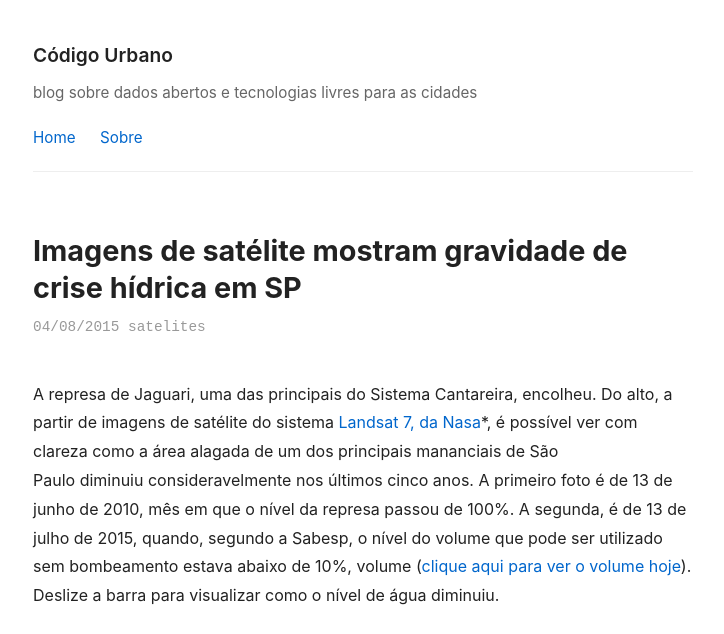
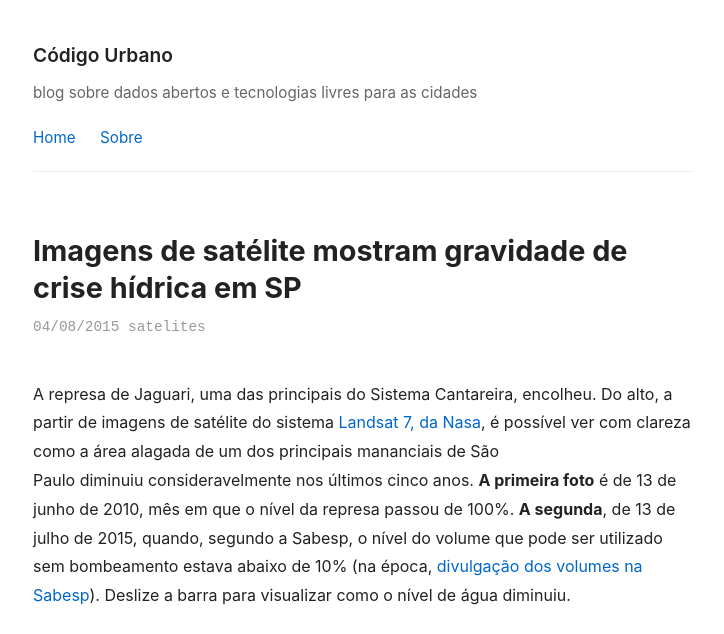
Before and after one commit to codigourbano/website, a Jekyll site: the page built from _posts/2015-08-04-imagens-de-satelite-mostram-gravidade-de-crise-hidrica-em-sp.md, in a window 1280 px wide and 1400 px high, cut to the strip 0-634 px from the top of the window. Shown: the whole strip, without its empty margins (277-1001 px from the left). Built offline with Jekyll 4.4.1, drawn with Linux system fonts in a browser that asks for light colours; some of the changed text lies outside the part shown.

Commit message:
fix(post): crise hídrica 2015 — grammar, Mananciais archive, footer notes
Fix A primeiro→A primeira; https Landsat; Sabesp volumes via Wayback;
replace dead mananciais.tk/mananciais.tk with Archive link and HTML
figure; split Lei do Desmatamento heading; Resemble figure as HTML;
move Landsat7/Mananciais footnotes into editors-note--footer.

Made-with: Cursor

```diff
--- a/_posts/2015-08-04-imagens-de-satelite-mostram-gravidade-de-crise-hidrica-em-sp.md
+++ b/_posts/2015-08-04-imagens-de-satelite-mostram-gravidade-de-crise-hidrica-em-sp.md
@@ -18,21 +18,22 @@ tags:
 coverImage: "output_Thx4nb.gif"
 ---
 
-A represa de Jaguari, uma das principais do Sistema Cantareira, encolheu. Do alto, a partir de imagens de satélite do sistema [Landsat 7, da Nasa](http://landsatlook.usgs.gov/viewer.html)\*, é possível ver com clareza como a área alagada de um dos principais mananciais de São Paulo diminuiu consideravelmente nos últimos cinco anos. A primeiro foto é de 13 de junho de 2010, mês em que o nível da represa passou de 100%. A segunda, é de 13 de julho de 2015, quando, segundo a Sabesp, o nível do volume que pode ser utilizado sem bombeamento estava abaixo de 10%, volume ([clique aqui para ver o volume hoje](http://www2.sabesp.com.br/mananciais/DivulgacaoSiteSabesp.aspx)). Deslize a barra para visualizar como o nível de água diminuiu.
+A represa de Jaguari, uma das principais do Sistema Cantareira, encolheu. Do alto, a partir de imagens de satélite do sistema [Landsat 7, da Nasa](https://landsatlook.usgs.gov/), é possível ver com clareza como a área alagada de um dos principais mananciais de São Paulo diminuiu consideravelmente nos últimos cinco anos. **A primeira foto** é de 13 de junho de 2010, mês em que o nível da represa passou de 100%. **A segunda**, de 13 de julho de 2015, quando, segundo a Sabesp, o nível do volume que pode ser utilizado sem bombeamento estava abaixo de 10% (na época, [divulgação dos volumes na Sabesp](https://web.archive.org/web/20150706125712/http://www2.sabesp.com.br/mananciais/DivulgacaoSiteSabesp.aspx)). Deslize a barra para visualizar como o nível de água diminuiu.
 
 <iframe frameborder="0" class="juxtapose" width="100%" height="356" src="https://cdn.knightlab.com/libs/juxtapose/latest/embed/index.html?uid=1243d17a-4c26-11ea-b9b8-0edaf8f81e27"></iframe>
 
 O inverno começou em 21 de junho e, este ano, as chuvas do primeiro semestre não foram suficientes para recompor o sistema de abastecimento de São Paulo. A cidade entrou na estação mais seca do ano com o Sistema Cantareira em situação delicada.
 
-O encolhimento de uma das principais reservas de água da capital não aconteceu de uma hora para outra. A animação ao lado, feita também com imagens do satélite Landsat 7, da Nasa, ajuda a visualizar como, ano após ano, a represa de Jaguari vem diminuindo. As fotos exibidas em sequência são de 13 de junho de 2010, 18 de abril de 2013, 13 de maio de 2014 e 13 de julho de 2015. De 2003 a 2015, houve variações consideráveis no nível do Sistema Cantareira, como é possível ver no [projeto Mananciais](http://mananciais.tk/)\*\*, mas nunca a situação foi tão grave.
+O encolhimento de uma das principais reservas de água da capital não aconteceu de uma hora para outra. A animação ao lado, feita também com imagens do satélite Landsat 7, da Nasa, ajuda a visualizar como, ano após ano, a represa de Jaguari vem diminuindo. As fotos exibidas em sequência são de 13 de junho de 2010, 18 de abril de 2013, 13 de maio de 2014 e 13 de julho de 2015. De 2003 a 2015, houve variações consideráveis no nível do Sistema Cantareira, como no histórico do projeto **Mananciais** (domínio fora do ar; [captura de 2015 no Internet Archive](https://web.archive.org/web/20151010030149/http://mananciais.tk/)), mas nunca a situação foi tão grave.
 
-[![](/assets/images/05082015-sistema-cantareira-grafico.jpg)](https://www.mananciais.tk/)
+<a href="https://web.archive.org/web/20151010030149/http://mananciais.tk/"><img src="/assets/images/05082015-sistema-cantareira-grafico.jpg" alt="Gráfico do sistema Cantareira no projeto Mananciais (arquivo)" /></a>
 
 Além de não ser novidade, a diminuição do reservatório não é fato isolado na região, onde diferentes reservas e fontes de água secaram nos últimos anos. O fenômeno está ligado não só à redução do volume de chuvas, mas também ao desmatamento e ocupação irregular de áreas de mananciais.
 
 A crise hídrica de São Paulo e a situação do Sistema Cantareira deram forças aos [argumentos utilizados por ambientalistas](http://www.observatorioflorestal.org.br/opiniao/sao-paulo-nao-pode-permitir-retrocessos-em-sua-legislacao-ambiental) para pressionar o governador Geraldo Alckmin (PSDB) na discussão sobre o [Projeto de Lei 219 / 2014](http://www.al.sp.gov.br/propositura/?id=1198504), apelidado de Lei do Desmatamento por flexibilizar e reduzir a preservação ambiental no Estado de São Paulo.
 
 **Lei do Desmatamento**
+
 De autoria dos deputados estaduais Barros Munhoz (PSDB), Campos Machado (PTB), Estevam Galvão (DEM), Itamar Borges (PMDB), José Bittencourt (PSD) e Roberto Morais (PPS), o projeto foi especialmente criticado por, em um momento em que a cidade vive racionamento constante de água, propor a diminuição da proteção de nascentes e olhos d’água, reduzindo a faixa de preservação permanente de 50 metros para apenas 15 metros em áreas consolidadas. O texto também permite que proprietários possam compensar o desmatamento em São Paulo com reflorestamento em outros estados.
 
 <figure>
@@ -51,8 +52,10 @@ O projeto acabou [aprovado pela Assembleia Legislativa no final de 2014](http:/
 
 Para mensurar os efeitos da alteração de legislação nos próximos anos pesquisadores e acadêmicos hoje podem contar com a ajuda de satélites e tecnologias específicas. É fácil estabelecer parâmetros e monitorar casos específicos, como o da Represa de Jaguari. Além da comparação pura e simples de imagens, dá para desenvolver sistemas que, com a ajuda de filtros e modelos matemáticos, podem alertar automaticamente variações drásticas. Como exemplo, com a ajuda do [Resemble](http://huddle.github.io/Resemble.js/), ferramenta [aberta](https://github.com/Huddle/Resemble.js) de análise e comparação de imagens, organizamos essa representação que destaca em rosa as mudanças registradas no nível da represa de Jaguari de 2010 a 2014.
 
-[![](/assets/images/contraste-represa.png)](/assets/images/contraste-represa.png)
+<a href="/assets/images/contraste-represa.png"><img src="/assets/images/contraste-represa.png" alt="Comparação em rosa: mudanças no nível da represa de Jaguari entre 2010 e 2014 (Resemble.js)" /></a>
 
-_\* Texto atualizado em 5 de agosto. As imagens em questão são do Landsat 7 e não do 8, como informado anteriormente. Correção feita após alerta de Luiz Gustavo Gonçalves nos comentários abaixo, a quem o Código Urbano agradece._
-
-\*\* Em função de uma mudança no sistema de atualização da Sabesp, a base de dados do Mananciais deixou de ser alimentada automaticamente em fevereiro de 2015. Estamos trabalhando para corrigir o problema e voltar a gerar a visualização dos dados sobre a situação dos mananciais de maneira clara e didática, de modo a permitir que a população acompanhe e possa comparar a evolução das informações sobre o abastecimento de São Paulo. Problema corrigido em 7 de agosto de 2015. \\o/
+<aside class="editors-note editors-note--footer" role="note">
+<p class="editors-note-kicker">Atualização e notas do arquivo</p>
+<p><em>Texto atualizado em 5 de agosto de 2015.</em> As imagens são do Landsat 7 e não do 8, como informado antes em versão anterior. Correção após alerta de Luiz Gustavo Gonçalves nos comentários do site original, a quem o Código Urbano agradece.</p>
+<p>Em 2015, a base do projeto Mananciais deixou temporariamente de ser alimentada automaticamente após mudança na Sabesp; o texto da época anunciava retomada em 7 de agosto de 2015. O domínio <strong>mananciais.tk</strong> deixou de responder; usamos o <a href="https://web.archive.org/web/20151010030149/http://mananciais.tk/">Internet Archive</a> para o gráfico e referências. O comparativo interativo (Juxtapose) no topo usa imagens ainda servidas no histórico do <strong>codigourbano.org</strong>.</p>
+</aside>
```
